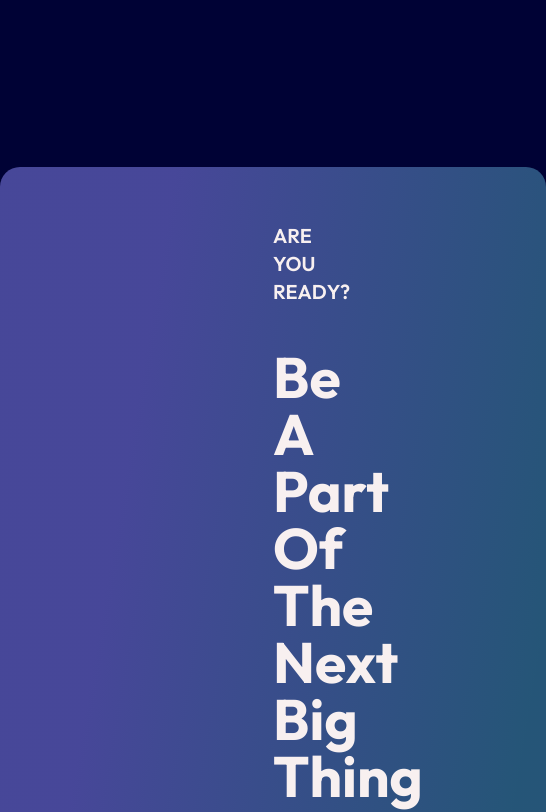
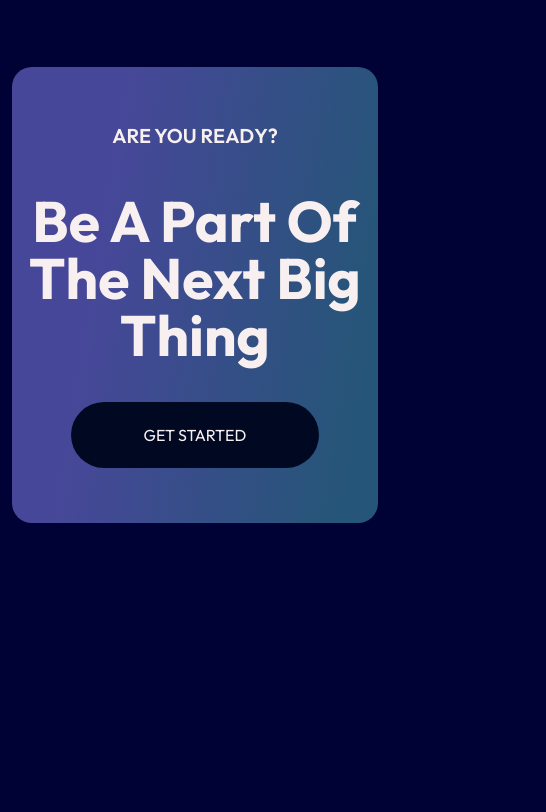
Before and after one commit to khoirony/farcap-tailwind-responsive, a website: page src/index.html in a window 390 px wide. Shown: the part 4951-5763 px from the top of the page, 546 px wide, since content can reach past the window. After the commit the page ends 5618 px from the top, so only its background shows below. Drawn offline with nearby package versions, Linux system fonts and the light colour scheme.

Commit message:
responsive section get started

```diff
--- a/src/index.html
+++ b/src/index.html
@@ -172,8 +172,8 @@
         </div>
     </section>
 
-    <section id="started" class="mt-[170px]">
-        <div class="container py-[55px] px-[273px] text-center rounded-[20px]">
+    <section id="started" class="lg:mt-[170px] mt-[70px] lg:px-0 px-3">
+        <div class="container py-[55px] lg:px-[273px] px-4 text-center rounded-[20px]">
             <p class="mb-[43px] text-xl font-semibold">
                 ARE YOU READY?
             </p>
```
Also changed, not shown: dist/output.css.
